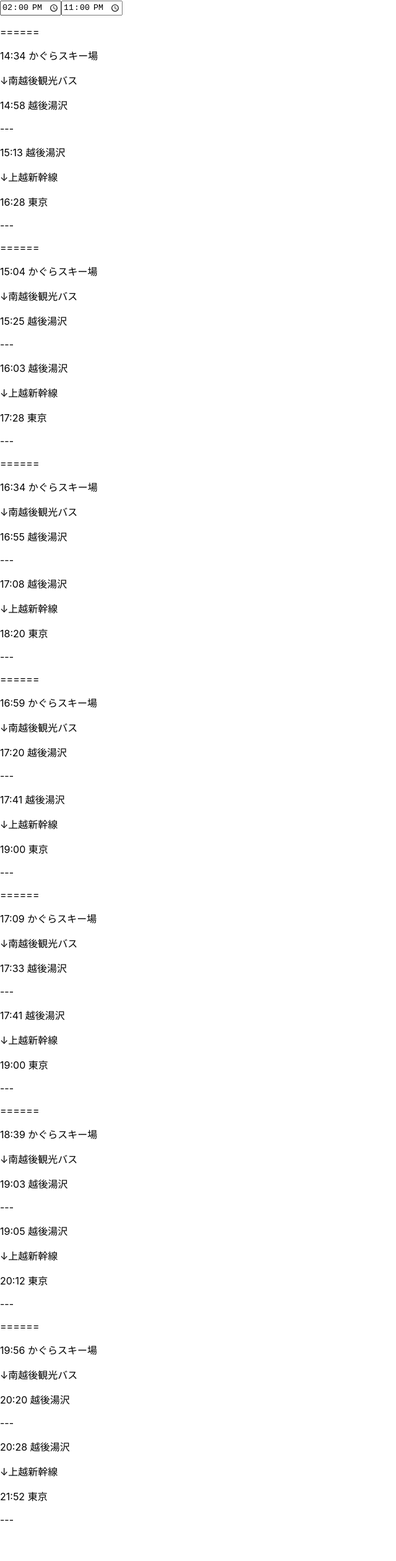
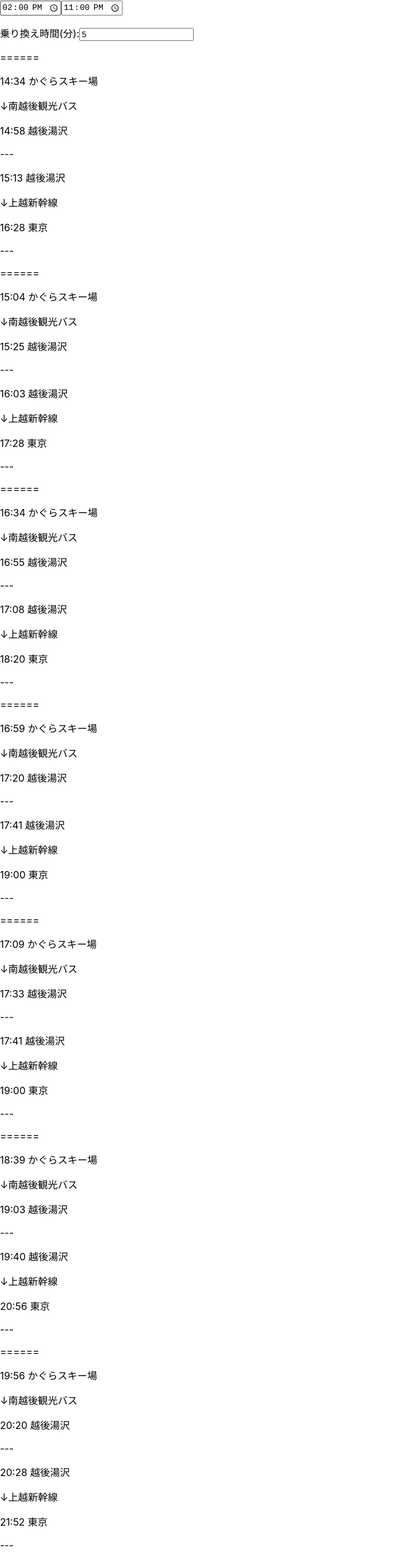
Before and after one commit to knogu/way2ski, a React (Create React App) app: page / in a window 1280 px wide. Shown: the whole page at 62% size, without its empty margins (0-640 px from the left). Before the commit the page ends 2477 px from the top, so only its background shows below. Built offline with nearby package versions, Linux system fonts and the light colour scheme.

Commit message:
Enable to specify transit time

```diff
--- a/src/components/Query.tsx
+++ b/src/components/Query.tsx
@@ -3,6 +3,8 @@ import { ChangeEvent, Dispatch, SetStateAction } from "react"
 export type Query = {
     departAfter: Date,
     arriveBefore: Date,
+    transitMinutes: number,
+    isTransitMinutesValid: boolean,
 }
 
 export type QueryProps = {
@@ -17,7 +19,10 @@ const date2inputVal = (date: Date) => {
 }
 
 export const QueryCmp = (props: QueryProps) => {
-    let curQuery: Query = {departAfter: props.query.departAfter, arriveBefore: props.query.arriveBefore};
+    let curQuery: Query = {departAfter: props.query.departAfter,
+                           arriveBefore: props.query.arriveBefore,
+                           transitMinutes: props.query.transitMinutes,
+                           isTransitMinutesValid: props.query.isTransitMinutesValid};
     const handleDepartChange = (event: ChangeEvent<HTMLInputElement>) => {
         const [h, m] = event.target.value.split(':').map(Number);
         curQuery.departAfter = new Date(2024, 1, 1, h, m, 0);
@@ -30,10 +35,33 @@ export const QueryCmp = (props: QueryProps) => {
         props.setQuery(curQuery);
     };
 
+    const handleTransitMinutesChange = (event: ChangeEvent<HTMLInputElement>) => {
+        curQuery.transitMinutes = parseInt(event.target.value);
+        if (curQuery.transitMinutes) {
+            curQuery.isTransitMinutesValid = true;
+        } else {
+            curQuery.transitMinutes = 0;
+            curQuery.isTransitMinutesValid = false;
+        }
+        props.setQuery(curQuery);
+    };
+
+    const displayedTransitMinutes = (curQuery: Query) => {
+        if (curQuery.isTransitMinutesValid) {
+            return curQuery.transitMinutes.toString();
+        } else {
+            return "";
+        }
+    }
+
     return (
         <>
             <input id="departAfter" type="time" onChange={handleDepartChange} value={date2inputVal(curQuery.departAfter)}></input>
             <input id="arriveBefore" type="time" onChange={handleArriveChange} value={date2inputVal(curQuery.arriveBefore)}></input>
+            <p>
+            乗り換え時間(分):
+            <input id="transitMinute" type="text" onChange={handleTransitMinutesChange} value={displayedTransitMinutes(curQuery)}></input>
+            </p>
         </>
     )
 }
--- a/src/hooks/tripCandidates.tsx
+++ b/src/hooks/tripCandidates.tsx
@@ -5,15 +5,19 @@ import { genTripCandidateListProps } from "../types/Line"
 export const useTripCandidates = () => {
     const initialDepartAfter = new Date(2024, 1, 1, 14, 0, 0);
     const initialArriveBefore = new Date(2024, 1, 1, 23, 0, 0);
-    const initialQuery: Query = {departAfter: initialDepartAfter, arriveBefore: initialArriveBefore};
+    const initialQuery: Query = {
+        departAfter: initialDepartAfter, arriveBefore: initialArriveBefore,
+        transitMinutes: 5,
+        isTransitMinutesValid: true,
+    };
 
     const [query, setQuery] = useState(initialQuery);
 
-    const initialCands = genTripCandidateListProps(initialDepartAfter, initialArriveBefore)
+    const initialCands = genTripCandidateListProps(initialQuery)
     const [tripCandidateList, setTripCandidateList] = useState(initialCands);
 
     useEffect(() => {
-        const cands = genTripCandidateListProps(query.departAfter, query.arriveBefore);
+        const cands = genTripCandidateListProps(query);
         setTripCandidateList(cands);
     }, [query])
 
--- a/src/types/Line.tsx
+++ b/src/types/Line.tsx
@@ -1,6 +1,6 @@
-import { time } from "console";
 import { LegProps } from "../components/Leg"
 import { TripCandidateProps } from "../components/TripCandidate";
+import { Query } from "../components/Query";
 
 export type Line = {
     departureStation: string,
@@ -79,30 +79,37 @@ function getLineList(): Line[] {
     return [kagura2yuzawa(), yuzawa2tokyo()];
 }
 
-function LineList2TripCandidateListProp(lineList: Line[], departAfter: Date, arriveBefore: Date): TripCandidateProps[] {
+function LineList2TripCandidateListProp(lineList: Line[], query: Query): TripCandidateProps[] {
     const lineCnt: number = lineList.length;
+    const departAfter = query.departAfter;
+    const arriveBefore = query.arriveBefore;
     let lineIdx2CurLegIdx: number[] = new Array(lineCnt).fill(0);
     let tripCandidates: TripCandidateProps[] = [];
     for (let legIdxInFirst = 0; legIdxInFirst < lineList.at(0)!.legs.length; legIdxInFirst++) {
         let isOk = true;
         for (let lineIdx = 1; lineIdx < lineList.length; lineIdx++) {
             const curLine = lineList[lineIdx];
-            let lastArrivalTime;
-            if (lineIdx == 1) {
+            let lastArrivalTime: Date;
+            if (lineIdx === 1) {
                 lastArrivalTime = lineList[0].legs[legIdxInFirst].arrivalTime;
             } else {
                 lastArrivalTime = lineList[lineIdx - 1].legs[lineIdx2CurLegIdx[lineIdx-1]].arrivalTime;
             }
+            const lastArrivalTimeCopy = new Date(lastArrivalTime.getTime());
+            lastArrivalTimeCopy.setMinutes(lastArrivalTime.getMinutes() + query.transitMinutes);
+
             while (true) {
-                const departureTime = curLine.legs[lineIdx2CurLegIdx[lineIdx]].departureTime;
-                if (lastArrivalTime < departureTime) {
-                    break;
-                }
                 if (lineIdx2CurLegIdx[lineIdx] === lineList[lineIdx].legs.length) {
                     isOk = false;
                     break;
                 }
+
+                const departureTime = curLine.legs[lineIdx2CurLegIdx[lineIdx]].departureTime;
+                if (lastArrivalTimeCopy <= departureTime) {
+                    break;
+                }
                 lineIdx2CurLegIdx[lineIdx] += 1;
+
             }
             if (!isOk) {
                 break;
@@ -127,6 +134,6 @@ function LineList2TripCandidateListProp(lineList: Line[], departAfter: Date, arr
 }
 
 
-export function genTripCandidateListProps(departAfter: Date, arriveBefore: Date): TripCandidateProps[] {
-    return LineList2TripCandidateListProp(getLineList(), departAfter, arriveBefore);
+export function genTripCandidateListProps(query: Query): TripCandidateProps[] {
+    return LineList2TripCandidateListProp(getLineList(), query);
 }
```
